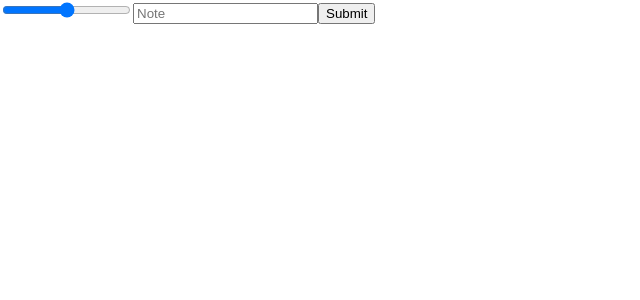
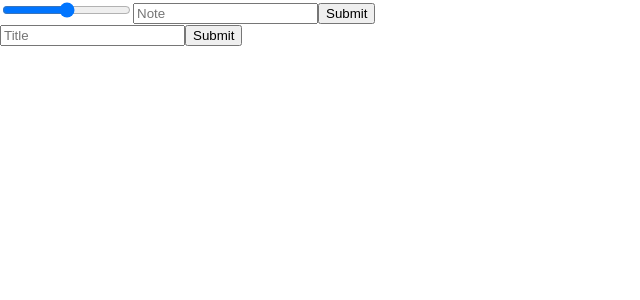
Before and after one commit to Team-Blockchain-Ai-Machine-Learning/Spotifeels, a React (Create React App) app in the folder frontend/: page / in a window 1280 px wide. Shown: the top 300 px of the page, without its empty margins (0-640 px from the left). Built offline with nearby package versions, Linux system fonts and the light colour scheme; the HTML template or start-up script is replaced by a standard one.

Commit message:
user view task

```diff
--- a/frontend/package.json
+++ b/frontend/package.json
@@ -1,4 +1,3 @@
-
 {
   "name": "frontend",
   "version": "0.1.0",
--- a/frontend/src/UserView.jsx
+++ b/frontend/src/UserView.jsx
@@ -6,22 +6,55 @@ export default class UserView extends React.Component {
     super(props);
 
     this.state = {
-      mood: 50,
-      note: "",
       message: "",
+      reaction: {
+        mood: 50,
+        note: "",
+        task: 0
+      },
+      task: {
+        title: "",
+        skills: []
+      },
+
       i: new Interface(),
     };
 
-    this.submit = this.submit.bind(this);
+    this.submitReaction = this.submitReaction.bind(this);
     this.updateMood = this.updateMood.bind(this);
     this.updateNote = this.updateNote.bind(this);
+
+    this.submitTask = this.submitTask.bind(this);
+    this.updateTitle = this.updateTitle.bind(this);
   }
 
-  submit(event) {
+  submitTask(event) {
     var payload = {
       user: 1,
-      mood: parseInt(this.state.mood),
-      comment: this.state.note,
+      mood: parseInt(this.state.reaction.mood),
+      title: this.state.task.title,
+      skills: ["gspot","mindfuck"]
+    };
+    var callback = (x) => this.setState({message: x});
+    if (this.state.i.postReaction(payload).then(
+        function(res) {
+          callback("SENT!");
+        },
+        function(res) {
+          console.log(res);
+          callback("lovely");
+        }
+    )) {
+        callback();
+    }
+    event.preventDefault();
+  }
+
+  submitReaction(event) {
+    var payload = {
+      user: 1,
+      mood: parseInt(this.state.reaction.mood),
+      comment: this.state.reaction.note,
       task: 1
     };
     var callback = (x) => this.setState({message: x});
@@ -40,10 +73,13 @@ export default class UserView extends React.Component {
   }
 
   updateMood(event) {
-    this.setState({mood: event.target.value});
+    this.setState({reaction: {mood: event.target.value}});
   }
   updateNote(event) {
-    this.setState({note: event.target.value});
+    this.setState({reaction: {note: event.target.value}});
+  }
+  updateTitle(event) {
+    this.setState({task: {title: event.target.value}});
   }
 
 
@@ -55,11 +91,18 @@ export default class UserView extends React.Component {
     return(
       <div>
         {message}
-        <form  onSubmit={this.submit}>
+        <form  onSubmit={this.submitReaction}>
             <input type="range" name="mood" min="0" max="100"
-            value={this.state.mood}
+            value={this.state.reaction.mood}
             onChange={this.updateMood}/>
-            <input type="text" value={this.state.note} onChange={this.updateNote} placeholder="Note"/>
+            <input type="textarea" value={this.state.reaction.note} onChange={this.updateNote} placeholder="Note"/>
+            <input type="submit"></input>
+
+            <br />
+
+        </form>
+        <form  onSubmit={this.submitTask}>
+            <input type="text" value={this.state.task.title} onChange={this.updateTitle} placeholder="Title"/>
             <input type="submit"></input>
 
             <br />
```
Also changed, not shown: 2 other files (tests, documents, lock files or other folders).
